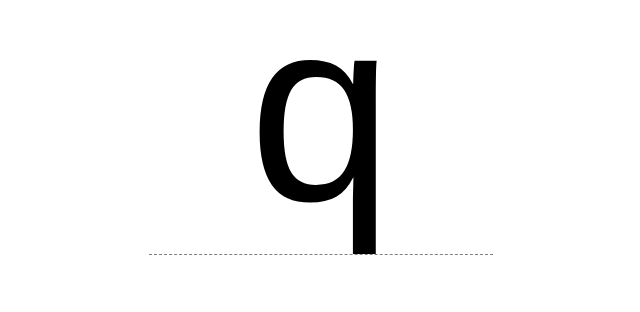
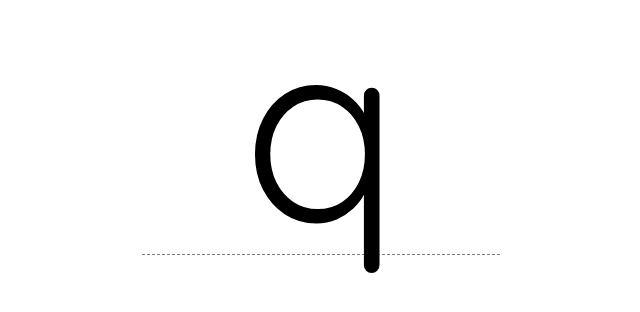
Before and after one commit to luk707/letters, a React (Create React App) app: page / in a window 1280 px wide. Shown: the part 280-592 px from the top of the page, without its empty margins (319-959 px from the left). Built offline with nearby package versions, Linux system fonts and the light colour scheme.

Commit message:
Update index.css

```diff
--- a/src/index.css
+++ b/src/index.css
@@ -1,7 +1,7 @@
 body {
   margin: 0;
   padding: 0;
-  font-family: 'Mukta', sans-serif;
+  font-family: 'Quicksand', sans-serif;;
   -webkit-font-smoothing: antialiased;
   -moz-osx-font-smoothing: grayscale;
 }
```
